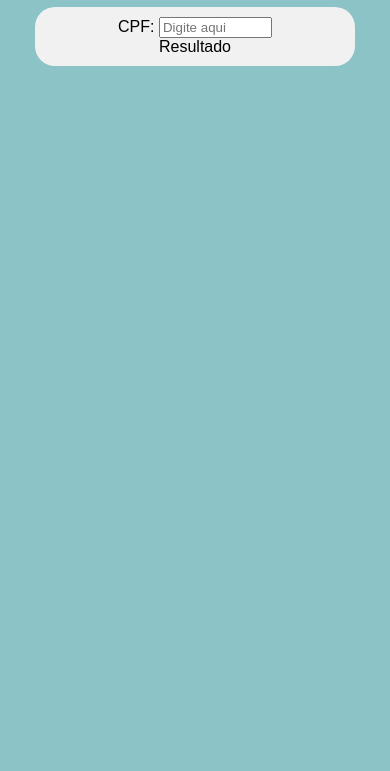
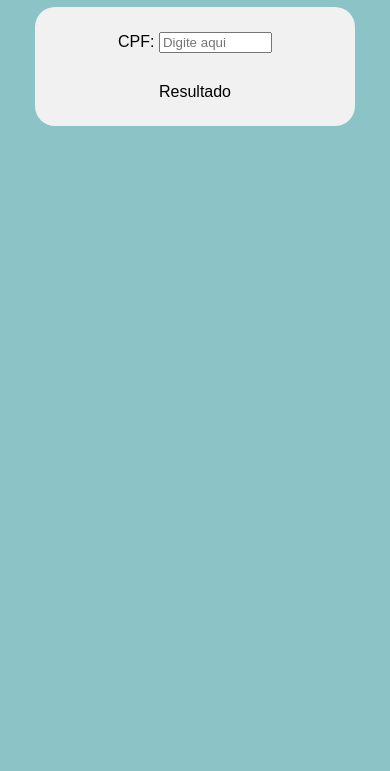
Before and after one commit to josevini/valida-cpf, a plain HTML site: page index.html in a window 390 px wide. Shown: the part 73-844 px from the top of the page. Drawn offline with Linux system fonts and the light colour scheme.

Commit message:
Update estilo.css

```diff
--- a/css/estilo.css
+++ b/css/estilo.css
@@ -5,7 +5,6 @@ body {
 
 div#corpo {
     width: 400px;
-    /* height: 100px; */
     margin: auto;
     background-color: #f1f1f1;
     border-radius: 20px;
@@ -19,20 +18,18 @@ h1 {
 div#form {
     display: flex;
     justify-content: space-evenly;
+    padding: 15px;
 }
 
 div#res {
     text-align: center;
     width: 50%;
     margin: auto;
+    padding: 15px;
 }
 
 @media screen and (max-width: 500px) {
     div#corpo {
         width: 300px;
-        margin: auto;
-        background-color: #f1f1f1;
-        border-radius: 20px;
-        padding: 10px;
     }
 }
```
